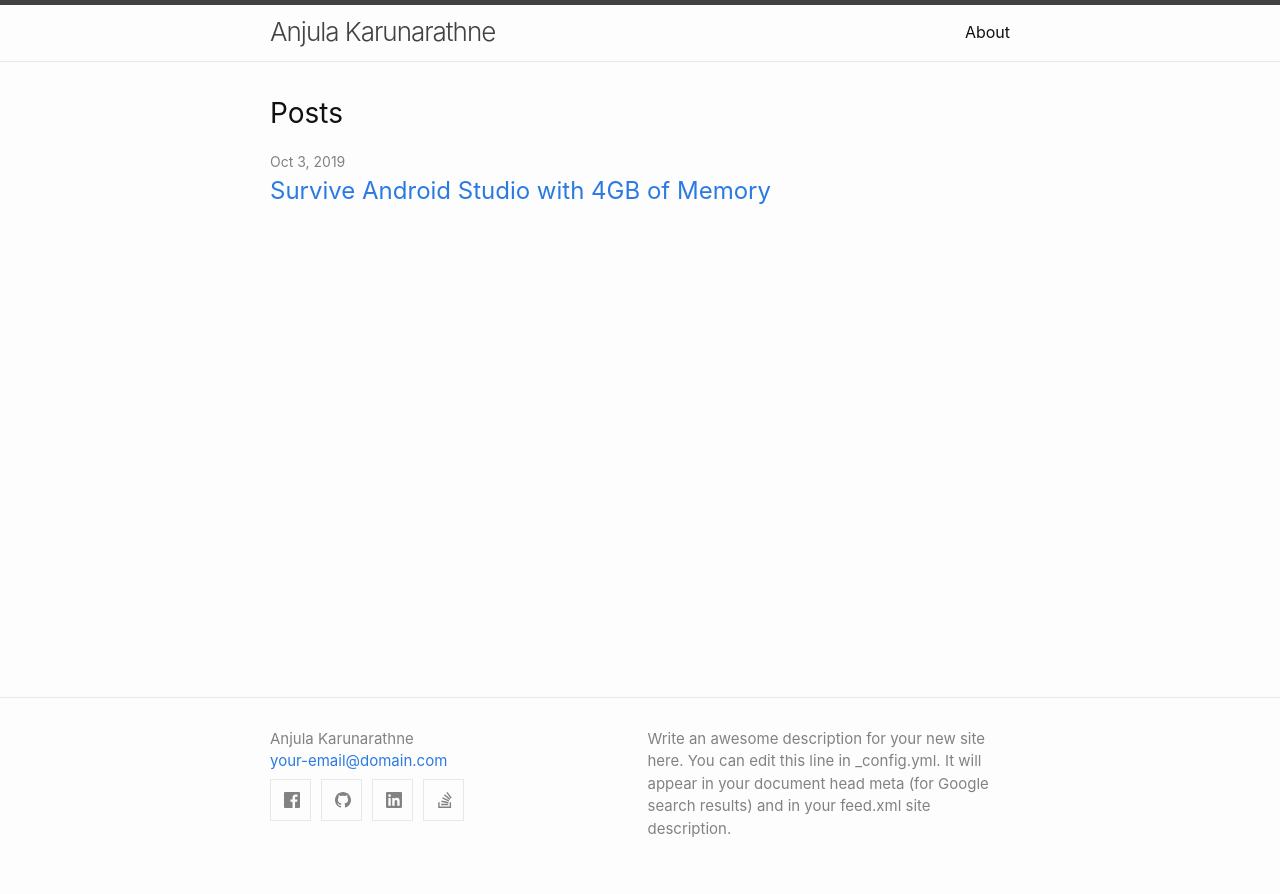
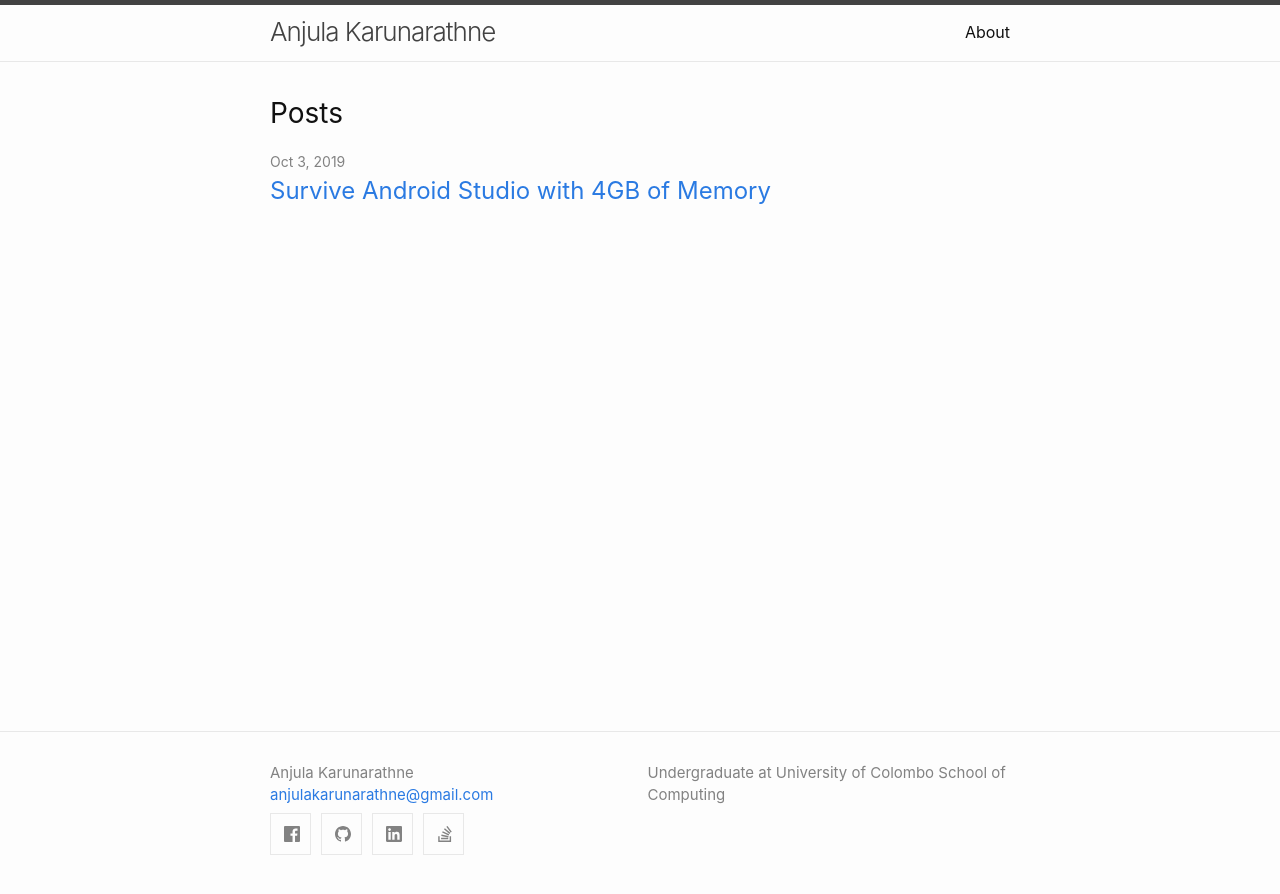
Before and after one commit to anjulalk/anjulalk.github.io, a Jekyll site: the page built from index.md, in a window 1280 px wide. Shown: the top 894 px of the page. Built offline with Jekyll 4.4.1, drawn with Linux system fonts in a browser that asks for light colours.

Commit message:
Slight changes

```diff
--- a/_config.yml
+++ b/_config.yml
@@ -1,10 +1,8 @@
 title: Anjula Karunarathne
 author: Anjula Karunarathne
-email: your-email@domain.com
+email: anjulakarunarathne@gmail.com
 description: > # this means to ignore newlines until "show_excerpts:"
-  Write an awesome description for your new site here. You can edit this
-  line in _config.yml. It will appear in your document head meta (for
-  Google search results) and in your feed.xml site description.
+  Undergraduate at University of Colombo School of Computing
 
 show_excerpts: false # set to true to show excerpts on the homepage
 
@@ -14,7 +12,7 @@ minima:
   # generate social links in footer
   social_links:
     # twitter: jekyllrb
-    github:  jekyll
+    github:  anjulalk
     #rss: rss
     # dribbble: jekyll
     facebook: anjulalk
```
